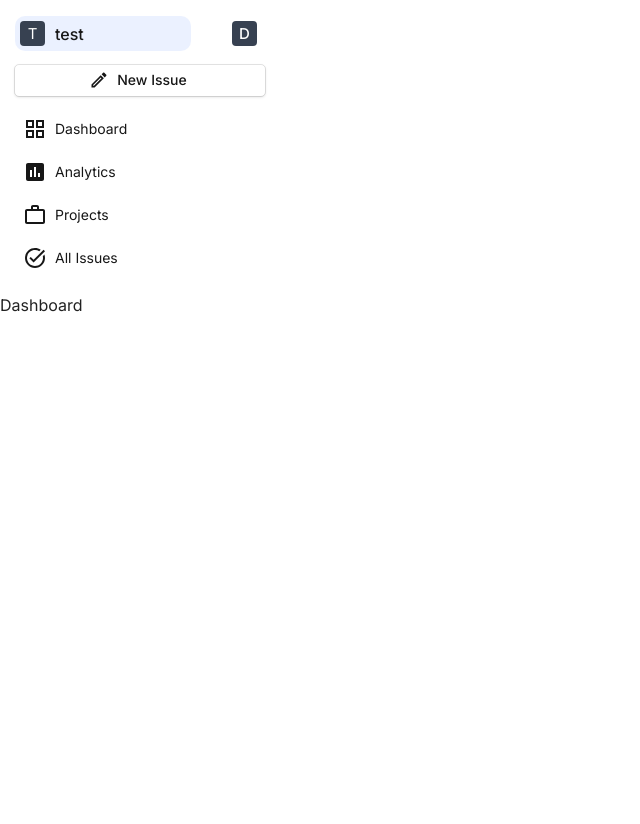
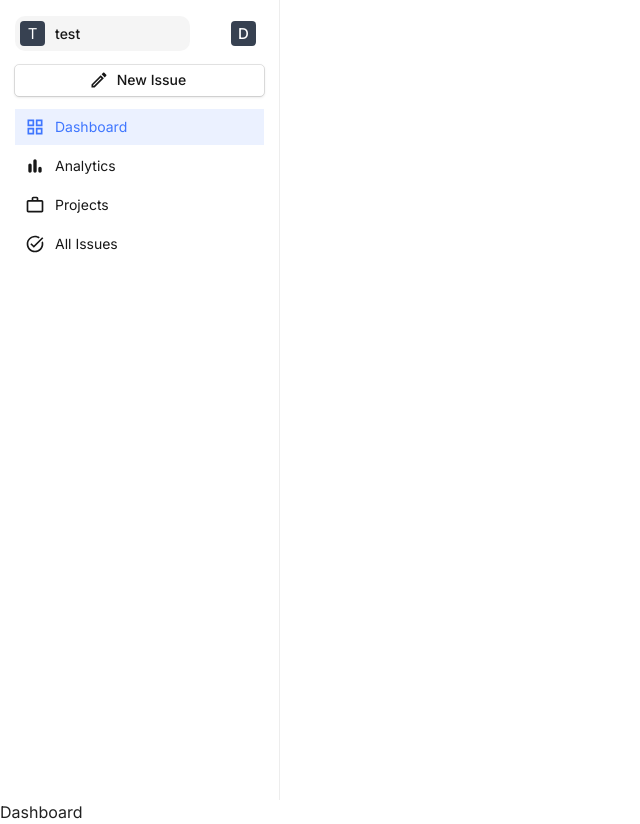
Before and after one commit to daveanthonyc/Pano, a React (Vite) app: page /dashboard in a window 1280 px wide. Shown: the whole page, without its empty margins (0-640 px from the left). Before the commit the page ends 800 px from the top, so only its background shows below. Built offline with nearby package versions, Linux system fonts and the light colour scheme.

Commit message:
Sidebar: minor style adjustements

```diff
--- a/src/components/Sidebar.tsx
+++ b/src/components/Sidebar.tsx
@@ -1,11 +1,11 @@
 import { Avatar, Box, Button, IconButton, List, ListItem, ListItemButton, Typography } from '@mui/material'
-import AssessmentIcon from '@mui/icons-material/Assessment';
 import WorkOutlineIcon from '@mui/icons-material/WorkOutline';
 import TaskAltIcon from '@mui/icons-material/TaskAlt';
 import GridViewIcon from '@mui/icons-material/GridView';
 import CreateOutlined from '@mui/icons-material/CreateOutlined';
 import { useNavigate } from 'react-router-dom';
 import { useState } from 'react';
+import BarChartRoundedIcon from '@mui/icons-material/BarChartRounded';
 
 type NavItem = {
     text: string,
@@ -17,31 +17,31 @@ const sideBarWidth = "280px"
 const navItems = [
     {
         text: "Dashboard",
-        icon: <GridViewIcon />,
+        icon: <GridViewIcon sx={{height: '20px'}}/>,
     },
     {
         text: "Analytics",
-        icon: <AssessmentIcon />,
+        icon: <BarChartRoundedIcon sx={{height: '20px'}} />,
     },
     {
         text: "Projects",
-        icon: <WorkOutlineIcon />,
+        icon: <WorkOutlineIcon sx={{height: '20px'}} />,
     },
     {
         text: "All Issues",
-        icon: <TaskAltIcon />,
+        icon: <TaskAltIcon sx={{height: '20px'}} />,
     },
 ]
 
 function Sidebar() {
-    const [active, setActive] = useState<string>('');
+    const [active, setActive] = useState<string>('dashboard');
     const navigate = useNavigate();
   return (
-    <Box width={sideBarWidth} padding='15px' gap='13px' display='grid'>
+    <Box width={sideBarWidth} padding='15px' gap='13px' sx={{display: 'flex',flexDirection: 'column'}} borderRight='0.5px solid rgba(0,0,0,0.07)' height='100vh'>
         <Box display='flex' alignItems='center' gap='10px'>
-            <ListItemButton sx={{gap: "10px", backgroundColor: "secondary.light", borderRadius: "10px", padding: '5px'}}>
+            <ListItemButton sx={{gap: "10px", backgroundColor: "greyAccent.light", borderRadius: "10px", padding: '5px'}}>
                 <Avatar sx={{backgroundColor: 'secondary.dark', height: '25px', width: '25px', fontSize: '15px'}} variant='rounded'>T</Avatar>
-                <Typography sx={{color: 'primary.dark'}} fontWeight='500'>test</Typography>
+                <Typography sx={{color: 'primary.dark'}} fontWeight='500' fontSize='14px'>test</Typography>
             </ListItemButton>
             <Button sx={{justifyContent: 'right'}}>
                 <Avatar sx={{backgroundColor: 'secondary.dark', height: '25px', width: '25px', fontSize: '15px'}} variant='rounded'>D</Avatar>
@@ -64,14 +64,15 @@ function Sidebar() {
                     }} >
                     <ListItemButton sx={{
                         padding: 0,
-                        ":hover": {backgroundColor: 'secondary.light'},
+                        ":hover": {backgroundColor: 'greyAccent.light'},
                         borderRadius: '5px',
                     }}
                         onClick={() => {setActive(lcText); navigate(lcText);}}>
                         <IconButton color={
                             active === lcText ?
                                 'secondary' : 'body'
-                        } >
+                            }
+                            size='medium'>
                         {item.icon}
                         </IconButton>
                         <Typography color='body' fontSize='14px' fontWeight='400'>{item.text}</Typography>
--- a/src/theme.ts
+++ b/src/theme.ts
@@ -17,6 +17,7 @@ const colorSwatch = {
     // Text
     black : "rgb(23,23,23)", // done
     lightGrey : "rgb(229,231,235)", // done
+    lighterGrey: "rgb(245,245,245)",
 }
 
 const muiFormatColorPalette = (mode: string) => {
@@ -51,6 +52,7 @@ const muiFormatColorPalette = (mode: string) => {
                 },
                 greyAccent: {
                     main: colorSwatch.greyAccent,
+                    light: colorSwatch.lighterGrey,
                 }
             } : {
                 primary: {
```
